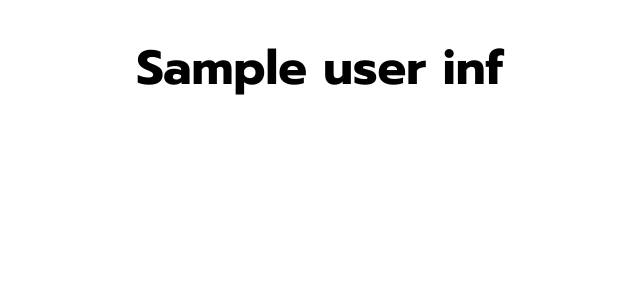
After one commit to iThomash/Facebook-Messenger-Statistics-NodeJS, a Node server app: template views/userTemplate.ejs in a window 1280 px wide. The commit adds this page. Shown: the top 300 px of the page, without its empty margins (320-960 px from the left). Run offline with Node 20, Linux system fonts and the light colour scheme; the template is opened without the code that fills it: most values are stand-ins (such as "Sample title", 1, 10 or a date in 2020).

Commit message:
more beautified and standardized

```diff
--- a/index.js
+++ b/index.js
@@ -50,8 +50,12 @@ function server() {
     });
 
     app.use('/user/:user', (req, res) => {
-        if (!dirConversations.includes(req.params.user)) return res.status(404).render("404", { params: req.params });
-        else return res.status(200).send(req.params);
+        if (!dirConversations.includes(req.params.user)) {
+            return res.status(404).render("404", { params: req.params });
+        } else {
+            let user = JSON.parse(fs.readFileSync(`./analysedData/allUsers.json`).toString())[req.params.user]
+            return res.status(200).render("userTemplate", {userInf: user});
+        }
     });
 
     app.get('/user/', (req, res) => {
--- a/styles/user.css
+++ b/styles/user.css
@@ -31,13 +31,13 @@ body {
     justify-content: center;
 }
 .subtitle {
-    font-size: 2.5em;
+    font-size: 2em;
 }
 div p {
     font-weight: normal;
-    font-size: 23px;
+    font-size: 20px;
 }
-#individualStatistics h1:nth-of-type(2) {
+#individualStatistics h2:nth-of-type(1) {
     font-size: 18px;
     font-weight: normal;
     width: 100%;
--- /dev/null
+++ b/styles/userTemplate.css
@@ -0,0 +1,8 @@
+* {
+    font-family: 'Prompt', sans-serif;
+}
+h1 {
+    width: 100%;
+    text-align: center;
+    font-size: 3em;
+}
--- /dev/null
+++ b/views/userTemplate.ejs
@@ -0,0 +1,17 @@
+<!DOCTYPE html>
+<html lang="en">
+<head>
+    <meta charset="UTF-8">
+    <title><%= userInf.title || userInf.file%></title>
+    <link rel="stylesheet" href="/styles/userTemplate.css">
+    <link rel="preconnect" href="https://fonts.googleapis.com">
+    <link rel="preconnect" href="https://fonts.gstatic.com" crossorigin>
+    <link href="https://fonts.googleapis.com/css2?family=Prompt:ital,wght@0,100;0,200;0,300;0,400;0,500;0,600;0,700;0,800;0,900;1,100;1,200;1,300;1,400;1,500;1,600;1,700;1,800;1,900&display=swap" rel="stylesheet">
+
+</head>
+<body>
+    <h1><%= userInf.title || userInf.file %></h1>
+
+
+</body>
+</html>
--- a/views/word.ejs
+++ b/views/word.ejs
@@ -44,7 +44,7 @@
     <h1 class="title">Number Analyse</h1>
     <div class="text">
         <p>
-            Numbers are integral part of our existence, so I have prepered most used numbers by You. Shown are only numbers you have wrote more than 30 times!
+            Numbers are integral part of our existence, so I have prepered most used numbers by You. Shown are only numbers you have wrote more than <b>30 times</b>!
             On left side is written number and on right side how many times u typed this number.
         </p>
         <p id="numbers">
```
Also changed, not shown: views/user.ejs (+6 -6 lines).
